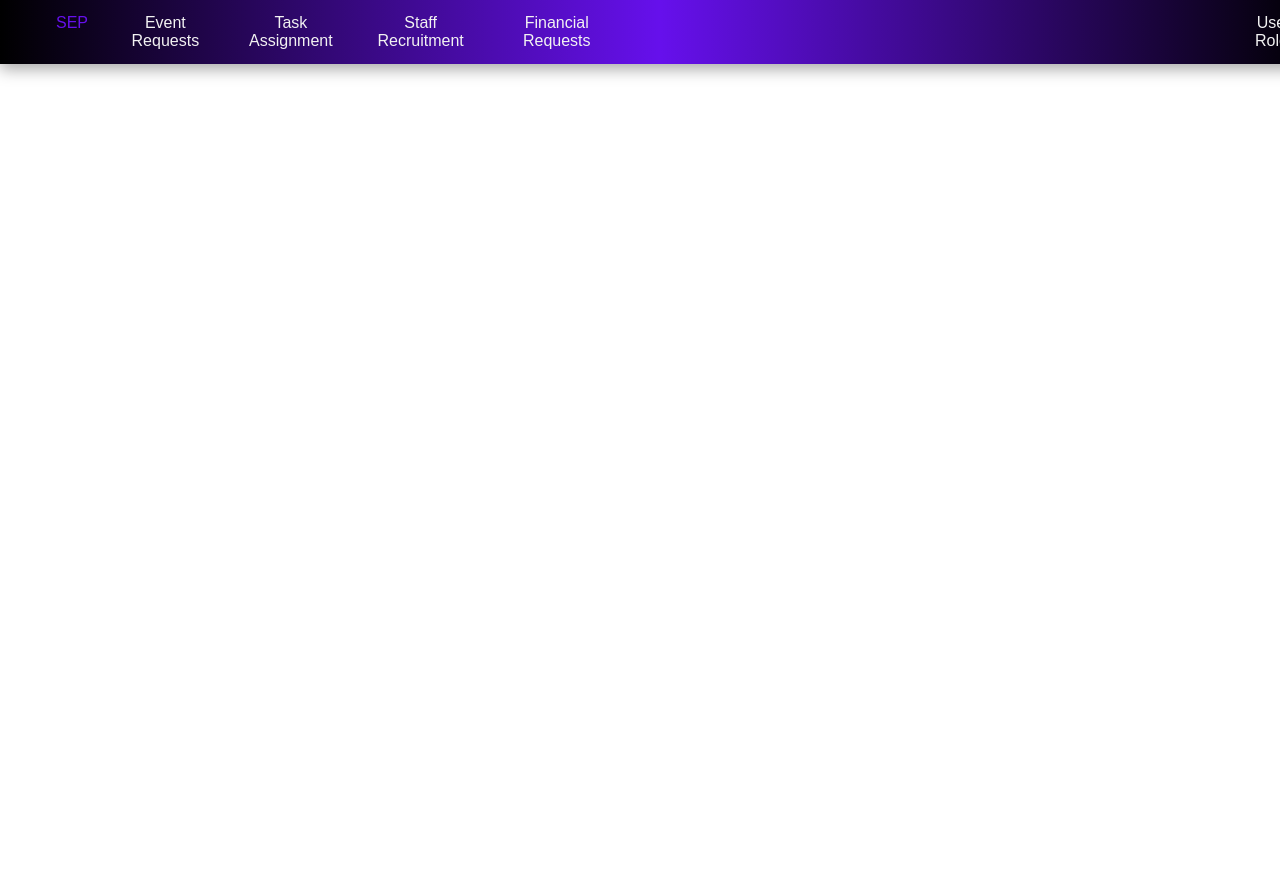
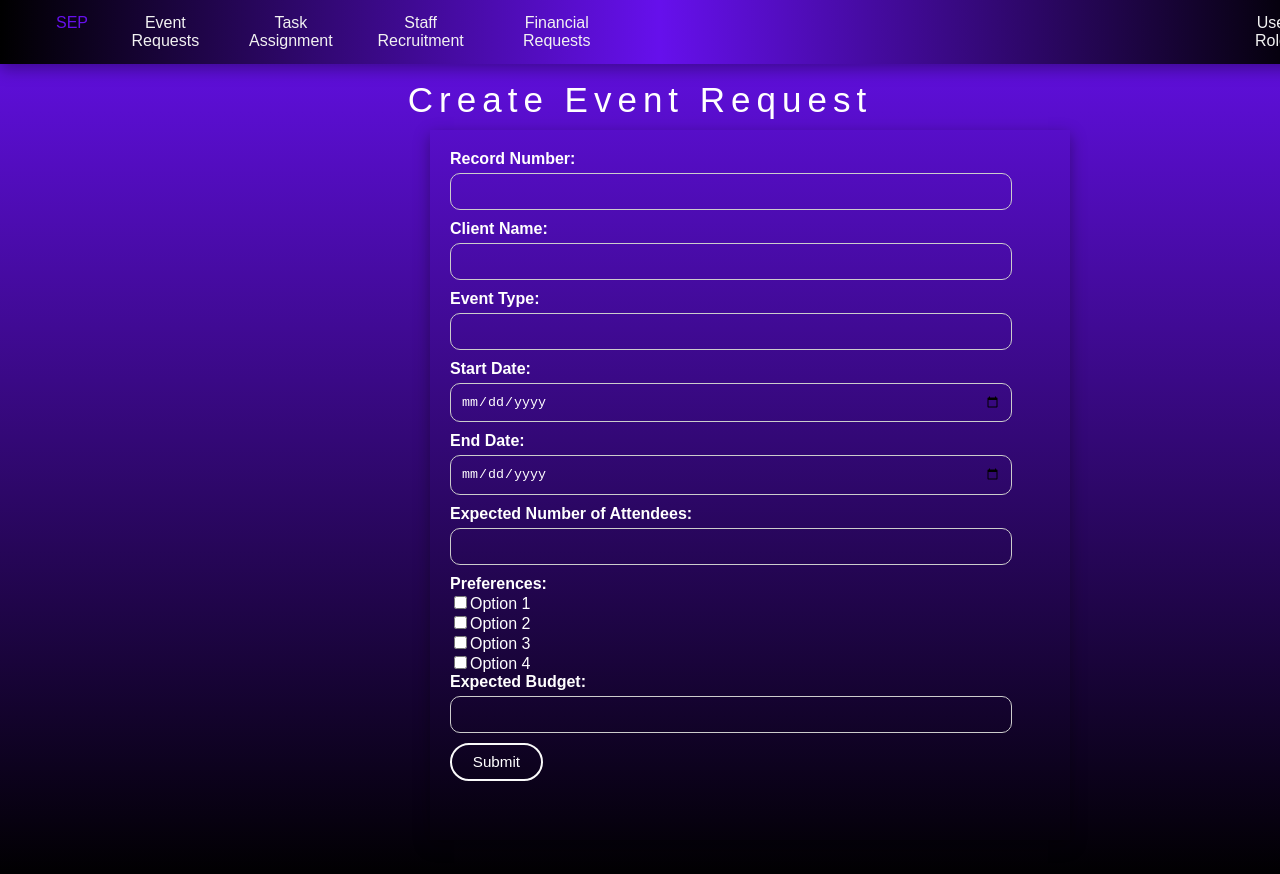
Before and after one commit to Eugenius0/Modern-Methods-in-Software-Engineering-ID2207, a React (Create React App) app: page /createEventRequest in a window 1280 px wide. Shown: the top 874 px of the page. Before the commit the page ends 800 px from the top, so only its background shows below. Built offline with nearby package versions, Linux system fonts and the light colour scheme.

Commit message:
create event request

```diff
--- a/src/App.tsx
+++ b/src/App.tsx
@@ -4,6 +4,7 @@ import { BrowserRouter, Route, Routes } from 'react-router-dom';
 import Login from './pages/login/login';
 import EventRequest from './pages/eventRequest/eventRequest';
 import Navbar from './components/navbar';
+import CreateEventRequest from './pages/createEventRequest/createEventRequest';
 
 export const UserContext = createContext({ userRole: '', setUserRole: (role: string) => {} });
 
@@ -20,6 +21,7 @@ export default function App() {
             <Route path='/' element={<Login />} />
             <Route path='/login' element={<Login />} />
             <Route path='/eventRequest' element={<EventRequest />} />
+            <Route path='/createEventRequest' element={<CreateEventRequest />} />
           </Routes>
         </div>
       </BrowserRouter>
--- /dev/null
+++ b/src/pages/createEventRequest/createEventRequest.tsx
@@ -0,0 +1,187 @@
+import React, { useState } from 'react'
+import styles from './styles.module.css'
+import { useNavigate } from 'react-router-dom';
+import eventRequestData from '../../mockData/eventRequestData.json';
+
+export default function CreateEventRequest() {
+
+    const { container, title, formContainer, label, input, button } = styles
+
+    const [recordNumber, setRecordNumber] = useState('')
+    const [clientName, setClientName] = useState('')
+    const [eventType, setEventType] = useState('')
+    const [startDate, setStartDate] = useState('')
+    const [endDate, setEndDate] = useState('')
+    const [attendees, setAttendees] = useState('')
+    const [preferences, setPreferences] = useState([''])
+    const [budget, setBudget] = useState('')
+    const navigate = useNavigate()
+
+    const [formData, setFormData] = useState({
+        clientName: '',
+        eventType: '',
+        startDate: '',
+        endDate: '',
+        expectedAttendees: '',
+        preferences: [],
+        expectedBudget: '',
+      });
+
+      const [eventData, setEventData] = useState<EventRequest[]>([]);
+
+      const handleSubmit = (e: any) => {
+        e.preventDefault();
+
+        const newEvent: EventRequest = {
+          id: eventRequestData.length + 1,
+          clientName,
+          eventType,
+          status: 'pending',
+          startDate,
+          endDate,
+          expectedAttendees: Number(attendees),
+          preferences,
+          expectedBudget: Number(budget),
+        };
+
+        setEventData([...eventData, newEvent]);
+        navigate('/eventRequest');
+      };
+
+      const handlePreferencesChange = (e: any) => {
+        const { value, checked } = e.target;
+
+        setPreferences((prevPreferences) => {
+          if (checked) {
+            return [...prevPreferences, value];
+          } else {
+            return prevPreferences.filter((pref) => pref !== value);
+          }
+        });
+      };
+
+  return (
+    <div className={container}>
+    <div className={title}>
+          Create Event Request
+    </div>
+    <div className={formContainer}>
+        <form onSubmit={handleSubmit}>
+          <div>
+            <label className={label}>Record Number:</label>
+            <input
+              type="text"
+              className={input}
+              value={recordNumber}
+              onChange={(e) => setRecordNumber(e.target.value)}
+            />
+          </div>
+          <div>
+            <label className={label}>Client Name:</label>
+            <input
+              type="text"
+              className={input}
+              value={clientName}
+              onChange={(e) => setClientName(e.target.value)}
+            />
+          </div>
+          <div>
+            <label className={label}>Event Type:</label>
+            <input
+              type="text"
+              className={input}
+              value={eventType}
+              onChange={(e) => setEventType(e.target.value)}
+            />
+          </div>
+          <div>
+            <label className={label}>Start Date:</label>
+            <input
+              type="date"
+              className={input}
+              value={startDate}
+              onChange={(e) => setStartDate(e.target.value)}
+            />
+          </div>
+          <div>
+            <label className={label}>End Date:</label>
+            <input
+              type="date"
+              className={input}
+              value={endDate}
+              onChange={(e) => setEndDate(e.target.value)}
+            />
+          </div>
+          <div>
+            <label className={label}>Expected Number of Attendees:</label>
+            <input
+              type="text"
+              className={input}
+              value={attendees}
+              onChange={(e) => setAttendees(e.target.value)}
+            />
+          </div>
+          <div>
+  <label className={label}>Preferences:</label>
+  <div>
+    <input
+      type="checkbox"
+      id="option1"
+      name="option1"
+      value="Option 1"
+      checked={preferences.includes('Option 1')}
+      onChange={handlePreferencesChange}
+    />
+    <label htmlFor="option1">Option 1</label>
+  </div>
+  <div>
+    <input
+      type="checkbox"
+      id="option2"
+      name="option2"
+      value="Option 2"
+      checked={preferences.includes('Option 2')}
+      onChange={handlePreferencesChange}
+    />
+    <label htmlFor="option2">Option 2</label>
+  </div>
+  <div>
+    <input
+      type="checkbox"
+      id="option3"
+      name="option3"
+      value="Option 3"
+      checked={preferences.includes('Option 3')}
+      onChange={handlePreferencesChange}
+    />
+    <label htmlFor="option3">Option 3</label>
+  </div>
+  <div>
+    <input
+      type="checkbox"
+      id="option4"
+      name="option4"
+      value="Option 4"
+      checked={preferences.includes('Option 4')}
+      onChange={handlePreferencesChange}
+    />
+    <label htmlFor="option4">Option 4</label>
+  </div>
+</div>
+          <div>
+            <label className={label}>Expected Budget:</label>
+            <input
+              type="text"
+              className={input}
+              value={budget}
+              onChange={(e) => setBudget(e.target.value)}
+            />
+          </div>
+          <div>
+            <button className={button} type="submit">Submit</button>
+          </div>
+        </form>
+      </div>
+    </div>
+  )
+}
--- /dev/null
+++ b/src/pages/createEventRequest/styles.module.css
@@ -0,0 +1,58 @@
+.container {
+    width: 100%;
+    min-height: 100vh;
+    margin-top: 50px;
+}
+
+.title {
+    font-size: 35px;
+    letter-spacing: 6px;
+    text-align: center;
+    margin-top: 80px;
+}
+
+.formContainer {
+    margin-top: 10px;
+    margin-left: 430px;
+    height: 670px;
+    width: 600px;
+    padding: 20px;
+    overflow-y: auto;
+    box-shadow: rgba(0, 0, 0, 0.35) 0px 5px 15px;
+}
+
+.input {
+    width: 90%;
+    padding: 10px;
+    margin: 5px 0;
+    margin-bottom: 10px;
+    border: 1px solid #ccc;
+    border-radius: 10px;
+    background: transparent;
+    color: white;
+}
+
+.label {
+    font-weight: bold;
+}
+
+.button {
+    padding: 0.6rem 1.3rem;
+    background-color: -webkit-gradient(linear, left top, right top, from(var(--black-color)), to(var(--first-color)));
+    border: 2px solid #fafafa;
+    font-size: 0.95rem;
+    color: white;
+    line-height: 1;
+    border-radius: 25px;
+    outline: none;
+    cursor: pointer;
+    transition: 0.3s;
+    margin: 0;
+}
+
+.button:hover {
+    transform: scale(1.10);
+    background-color: white;
+    color: black;
+    letter-spacing: 1px;
+}
--- a/src/pages/eventRequest/eventRequest.tsx
+++ b/src/pages/eventRequest/eventRequest.tsx
@@ -22,7 +22,7 @@ export default function EventRequest() {
           Event Requests
     </div>
     <div className={buttons}>
-      <Link to="/eventRequest" className={button}>Create Event Request</Link>
+      <Link to="/createEventRequest" className={button}>Create Event Request</Link>
       <Link to="/eventRequest" className={button}>Register Client</Link>
     </div>
     <div className={gridContainer}>
--- a/src/pages/login/login.tsx
+++ b/src/pages/login/login.tsx
@@ -5,14 +5,14 @@ import { authenticateUser, getRoleByEmail } from '../../utils/auth'
 import { useNavigate } from 'react-router-dom'
 
 export default function Login() {
-    const {logo, container, form, inputContainer, input, button, warning} = styles
+    const {logo, container, formContainer, form, inputContainer, input, button, warning} = styles
 
     const [email, setEmail] = useState('')
     const [password, setPassword] = useState('')
     const [showWarning, setShowWarning] = useState(false)
     const navigate = useNavigate()
 
-    const { userRole, setUserRole } = useContext(UserContext);
+    const { setUserRole } = useContext(UserContext);
 
     const handleLogin = () => {
       const role = getRoleByEmail(email)
@@ -51,8 +51,8 @@ export default function Login() {
         <div className={logo}>
         Swedish Events Planners SEP
         </div>
-        <div className={form}>
-        <form>
+        <div className={formContainer}>
+        <form className={form}>
         <h2>Login</h2>
         <div className={inputContainer}>
         <input
--- a/src/pages/login/styles.module.css
+++ b/src/pages/login/styles.module.css
@@ -42,7 +42,7 @@
     100%{background-position:0% 50%}
 }
 
-.form {
+.formContainer {
     display: flex;
     width: 40%;
     max-width: 820px;
@@ -52,7 +52,7 @@
     overflow: hidden;
 }
 
-form {
+.form {
     padding: 2.3rem 2.2rem;
     z-index: 10;
     position: relative;
--- /dev/null
+++ b/src/pages/template/styles.module.css
@@ -0,0 +1,12 @@
+.container {
+    width: 100%;
+    min-height: 100vh;
+    margin-top: 50px;
+}
+
+.title {
+    font-size: 35px;
+    letter-spacing: 6px;
+    text-align: center;
+    margin-top: 80px;
+}
```
Also changed, not shown: src/pages/template/index.tsx (added, +15 -0 lines).
